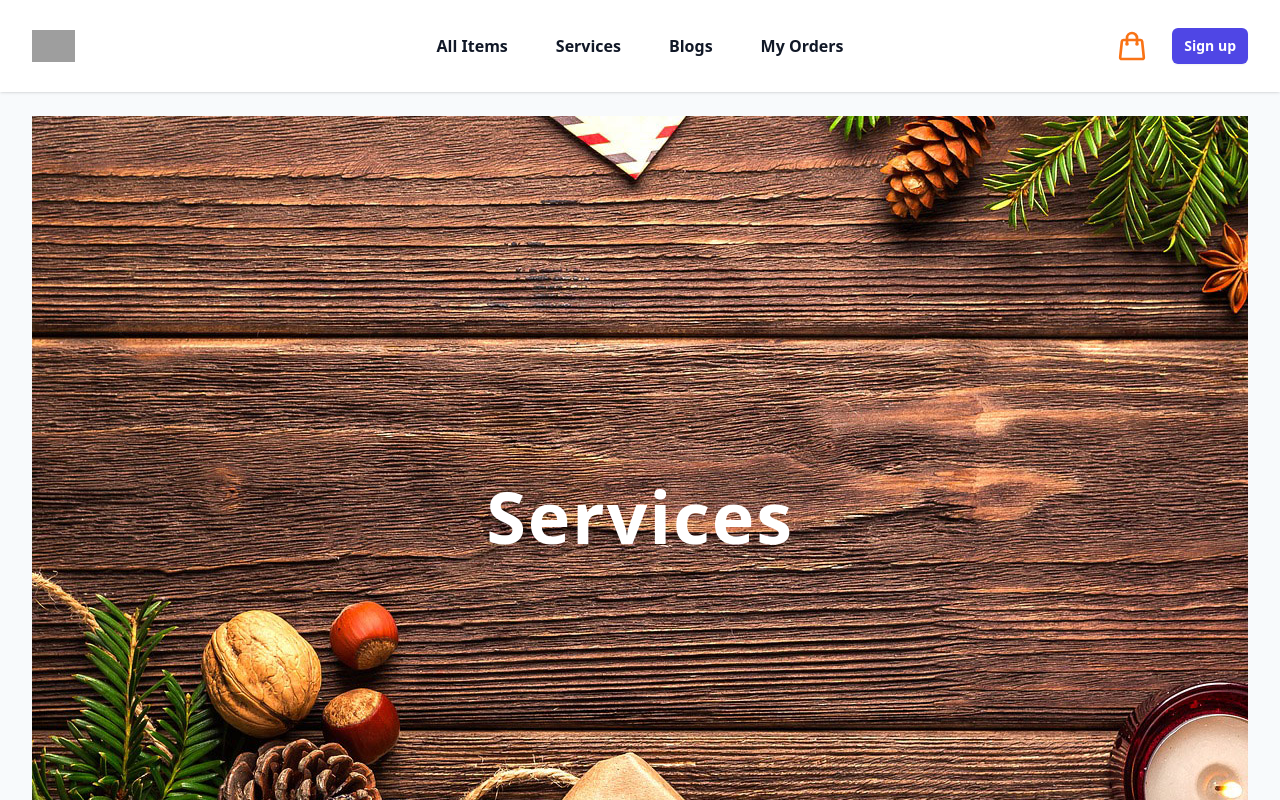
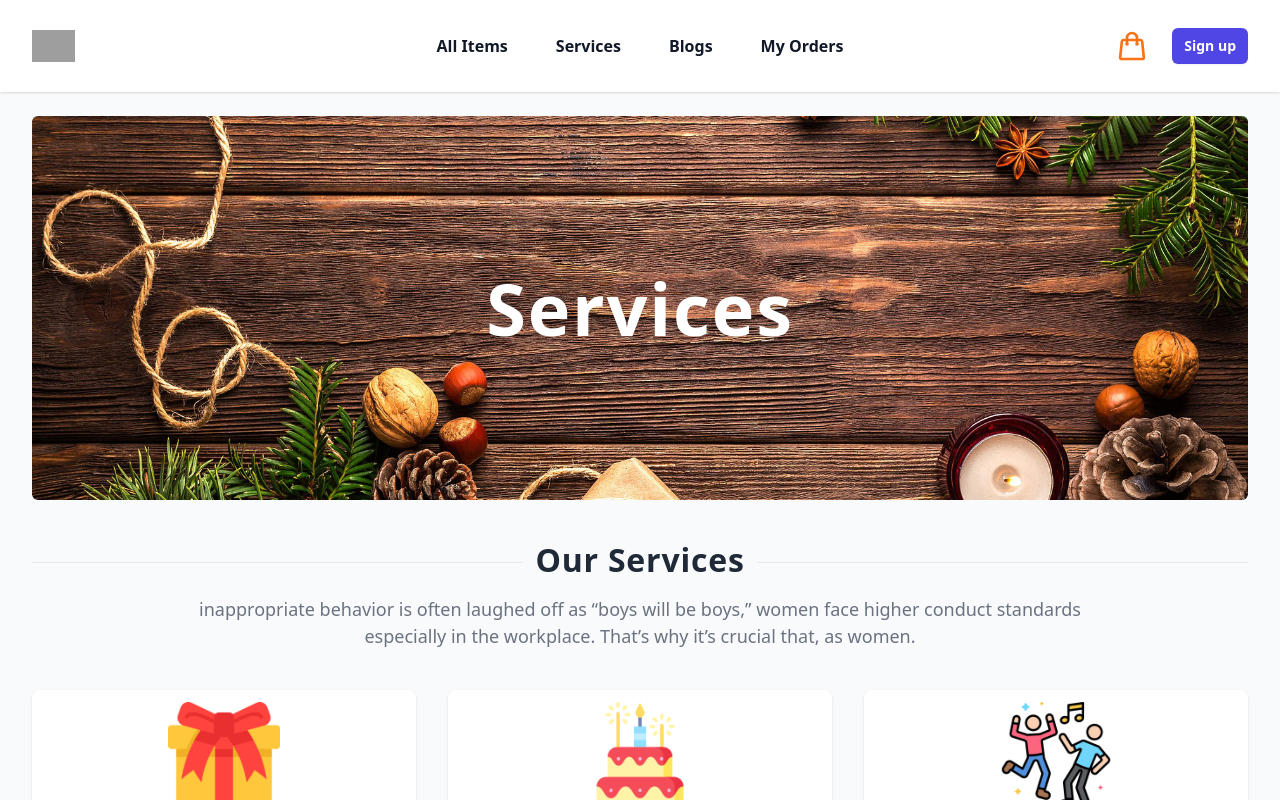
Before and after one commit to surendrasuresh1999/suripk-food-app-fd, a React (Vite) app: page /services in a window 1280 px wide. Shown: the top 800 px of the page. Built offline with nearby package versions, Linux system fonts and the light colour scheme; sample sign-in values are in the browser's storage; grey boxes are pictures that could not be loaded.

Commit message:
feat://ui changes added

```diff
--- a/src/Pages/CartPage.jsx
+++ b/src/Pages/CartPage.jsx
@@ -108,7 +108,7 @@ const CartPage = () => {
   };
 
   return (
-    <div className="rounded-md bg-white pb-5 shadow-md">
+    <div className="food-card rounded-md bg-white pb-5 shadow-md">
       {isPending ? (
         <Loader />
       ) : error ? (
--- a/src/Pages/FoodPage.jsx
+++ b/src/Pages/FoodPage.jsx
@@ -32,11 +32,11 @@ const FoodPage = () => {
   });
   return (
     <div className="space-y-8">
-      {/* <div className="embla" ref={emblaRef}>
+      <div className="embla" ref={emblaRef}>
         <div className="embla__container">
           {category.map((category, index) => (
             <div
-              className="embla__slide border rounded-md shadow-sm text-center py-4 group/slide hover:border-slate-200 bg-white flex items-center gap-3 justify-center"
+              className="embla__slide group/slide flex items-center justify-center gap-3 rounded-md border bg-white py-4 text-center shadow-sm hover:border-slate-200"
               key={index}
             >
               <img
@@ -44,13 +44,13 @@ const FoodPage = () => {
                 alt="blog-slider"
                 className="h-8 w-8 sm:h-12 sm:w-12"
               />
-              <span className="text-gray-900 group-hover/slide:text-slate-900 group-hover/slide:scale-100 font-700 tracking-wide text-14size sm:text-22size truncate">
+              <span className="font-700 truncate text-14size tracking-wide text-gray-900 group-hover/slide:scale-100 group-hover/slide:text-slate-900 sm:text-22size">
                 {category.name}
               </span>
             </div>
           ))}
         </div>
-      </div> */}
+      </div>
       <div className="space-y-6">
         <h1 className="text-20size font-bold tracking-wide text-gray-800 sm:text-28size">
           Top dishes for you
--- a/src/Pages/Services.jsx
+++ b/src/Pages/Services.jsx
@@ -8,6 +8,7 @@ import { Baseurl } from "../BaseUrl";
 import toast from "react-hot-toast";
 import axios from "axios";
 import Cookies from "js-cookie";
+import bannerImg from "../../src/assets/foodCategoys/bg_3.jpg";
 
 const Services = () => {
   const [openDialog, setOpenDialog] = useState(false);
@@ -135,8 +136,13 @@ const Services = () => {
 
   return (
     <div className="space-y-12">
-      <div className="service-banner flex flex-col items-center justify-center">
-        <h1 className="text-7xl font-bold tracking-wide text-white">
+      <div className="relative">
+        <img
+          src={bannerImg}
+          alt="banner"
+          className="h-96 w-full rounded-md object-cover"
+        />
+        <h1 className="absolute bottom-0 left-0 right-0 top-0 flex items-center justify-center text-7xl font-bold tracking-wide text-white">
           Services
         </h1>
       </div>
--- a/src/index.css
+++ b/src/index.css
@@ -3,16 +3,7 @@
 @tailwind utilities;
 
 .food-card {
-    /* box-shadow: 10px 10px 20px #babecc,-10px -10px 20px #fff; */
     box-shadow: rgba(50, 50, 93, 0.25) 0px 2px 5px -1px, rgba(0, 0, 0, 0.3) 0px 1px 3px -1px;
-}
-.service-banner{
-    background-image:url("./assets/foodCategoys/bg_3.jpg");
-    height:100vh;
-    background-repeat:no-repeat;
-    object-position:center;
-    background-position:center;
-    object-fit:cover;
 }
 
 .embla {
```
